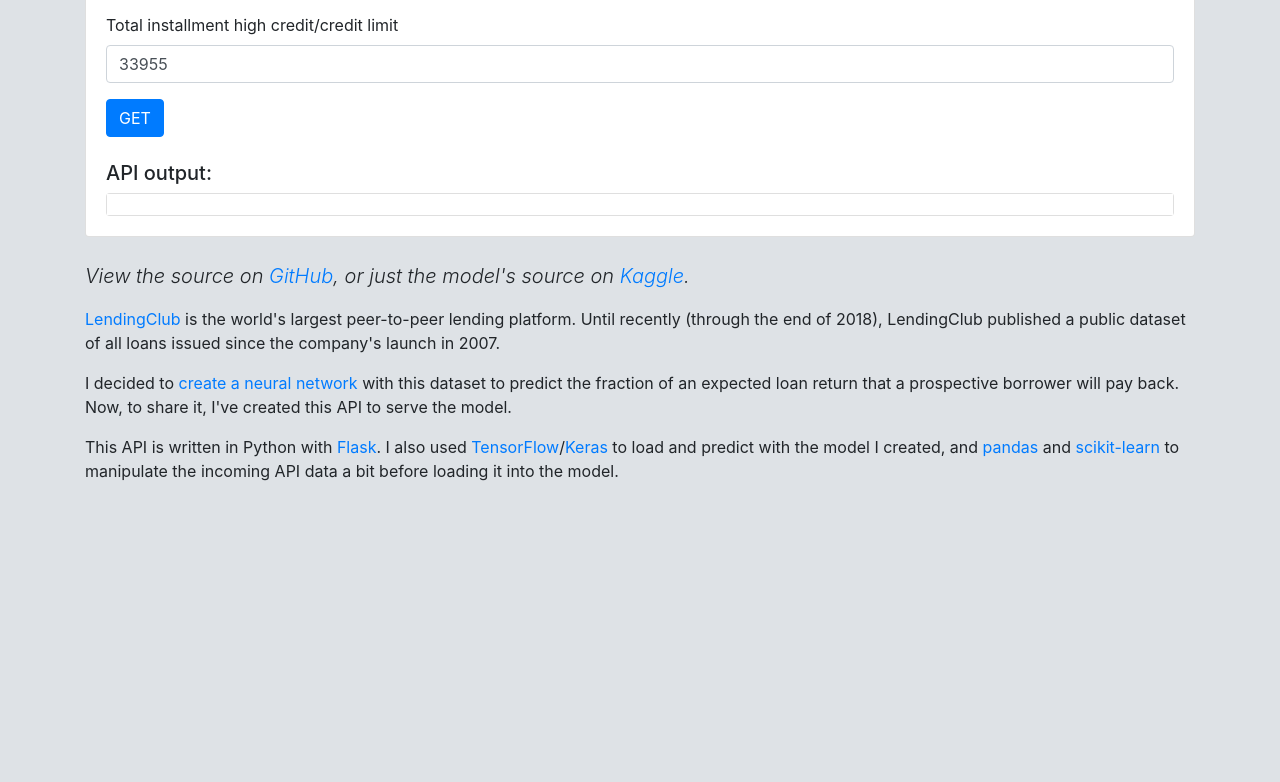
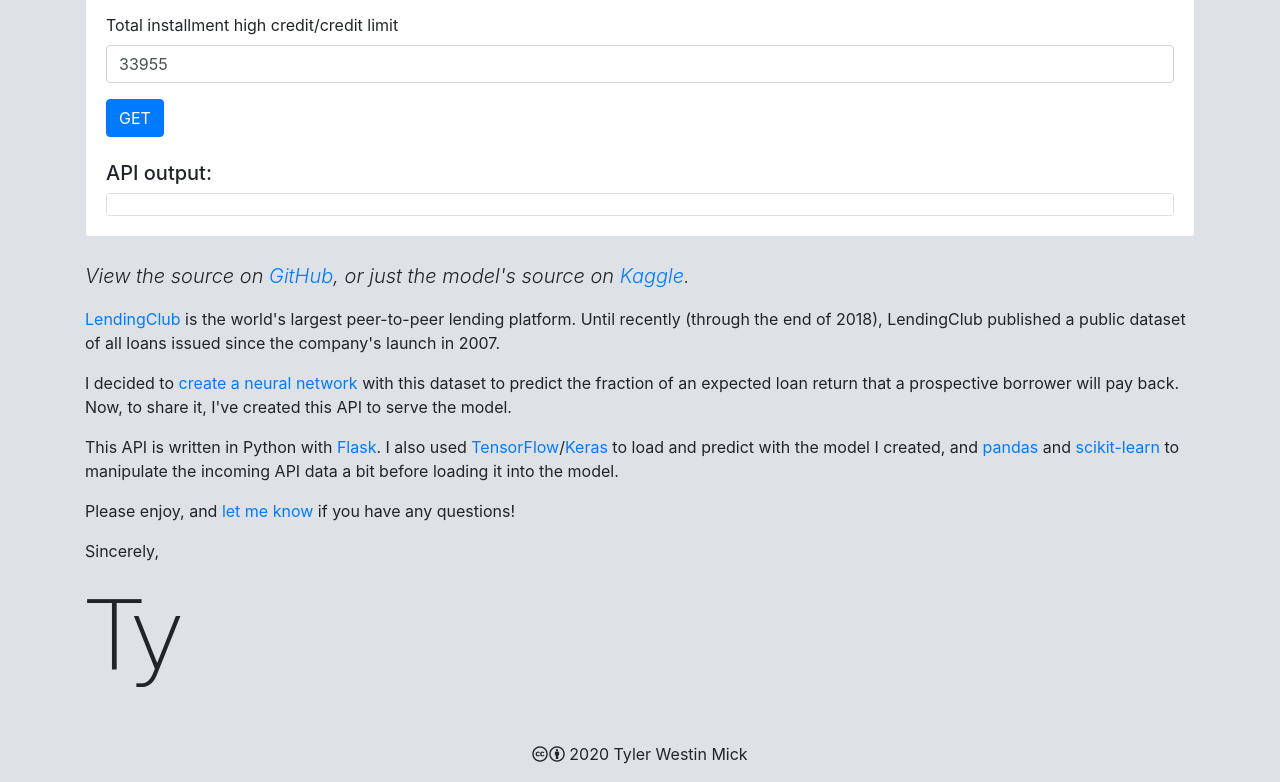
Before and after one commit to TyMick/loan-risk-neural-network, a plain HTML site: page views/index.html in a window 1280 px wide. Shown: the part 5992-6774 px from the top of the page. Before the commit the page ends 6523 px from the top, so only its background shows below. Drawn offline with nearby package versions, Linux system fonts and the light colour scheme; a small style sheet from the web is missing; a web font is replaced by a local one.

Commit message:
Add signature and CC footer

```diff
--- a/views/index.html
+++ b/views/index.html
@@ -4,12 +4,14 @@
   <head>
     <meta charset="utf-8" />
     <meta name="viewport" content="width=device-width, initial-scale=1, shrink-to-fit=no" />
-    <link rel="shortcut icon" href="https://cdn.glitch.com/e1c8387f-9c1d-4683-84b5-32c40c510abd%2Ffavicon.ico?v=1579979902340" type="image/x-icon" />
+    <link rel="apple-touch-icon" sizes="180x180" href="https://tymick.me/apple-touch-icon.png" />
+    <link rel="icon" type="image/png" sizes="32x32" href="https://tymick.me/favicon-32x32.png" />
+    <link rel="icon" type="image/png" sizes="16x16" href="https://tymick.me/favicon-16x16.png" />
 
-    <!-- Bootstrap -->
     <link rel="stylesheet" href="https://stackpath.bootstrapcdn.com/bootstrap/4.4.1/css/bootstrap.min.css" integrity="sha384-Vkoo8x4CGsO3+Hhxv8T/Q5PaXtkKtu6ug5TOeNV6gBiFeWPGFN9MuhOf23Q9Ifjh" crossorigin="anonymous" />
-    <!-- highlight.js -->
     <link rel="stylesheet" href="https://cdn.jsdelivr.net/gh/highlightjs/cdn-release@9.18.0/build/styles/default.min.css" />
+    <script src="https://kit.fontawesome.com/7f1bac7050.js" crossorigin="anonymous"></script>
+    <link href="https://fonts.googleapis.com/css?family=Dawning+of+a+New+Day&display=swap" rel="stylesheet" />
 
     <title>Neural Network Loan Risk Prediction API – Ty Mick</title>
   </head>
@@ -1053,7 +1055,45 @@
         <a href="https://scikit-learn.org/">scikit-learn</a> to manipulate the
         incoming API data a bit before loading it into the model.
       </p>
+      <p>
+        Please enjoy, and <a href="https://tymick.me/connect">let me know</a> if
+        you have any questions!
+      </p>
+
+      <p>Sincerely,</p>
+      <div
+        class="display-1 mb-4"
+        style="font-family: 'Dawning of a New Day', cursive;"
+      >
+        <a class="text-reset text-decoration-none" href="http://tymick.me">
+          Ty
+        </a>
+      </div>
     </div>
+
+    <!-- Creative Commons license -->
+    <footer class="text-center mb-3">
+      <a
+        rel="license"
+        href="http://creativecommons.org/licenses/by/4.0/"
+        title="Creative Commons Attribution 4.0 International License"
+        class="text-reset text-decoration-none"
+      >
+        <i class="fab fa-creative-commons"></i>&#x0200A;<i
+          class="fab fa-creative-commons-by"
+        ></i>
+      </a>
+      2020
+      <a
+        href="http://tymick.me"
+        xmlns:cc="http://creativecommons.org/ns#"
+        property="cc:attributionName"
+        rel="cc:attributionURL"
+        class="text-reset text-decoration-none"
+      >
+        Tyler&nbsp;Westin&nbsp;Mick
+      </a>
+    </footer>
 
     <!-- Glitch button -->
     <div
```
